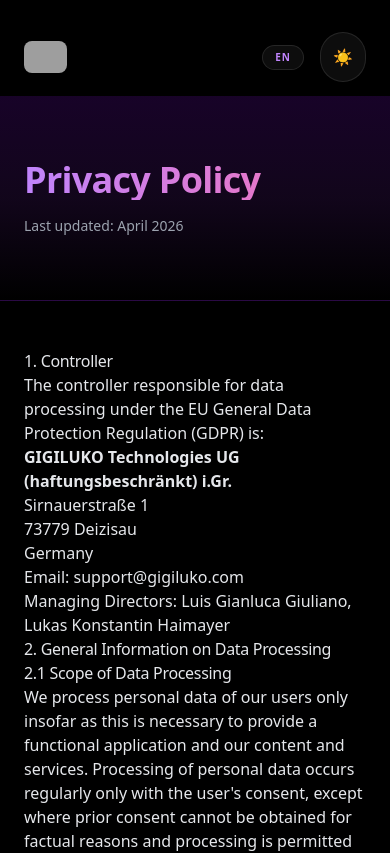
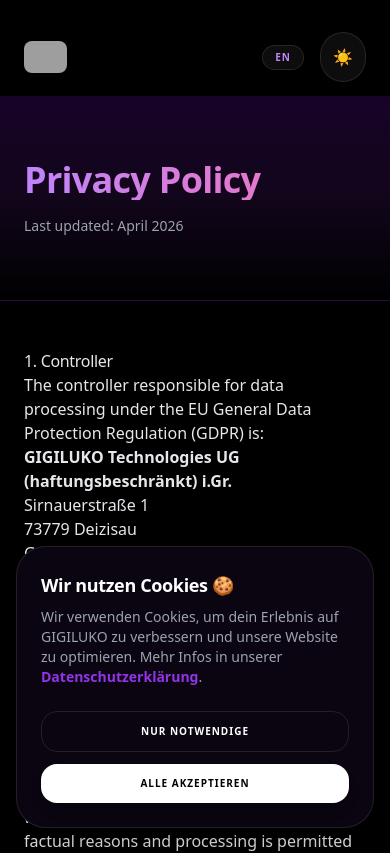
Before and after one commit to LuisCodingforfutur/gigilukoweb, a React (Vite) app: page /privacy in a window 390 px wide. Shown: the top 853 px of the page. Built offline with nearby package versions, Linux system fonts and the light colour scheme; grey boxes are pictures that could not be loaded.

Commit message:
feat: added responsive and multilingual cookie consent banner

```diff
--- /dev/null
+++ b/src/components/CookieBanner.tsx
@@ -0,0 +1,75 @@
+import React, { useState, useEffect } from "react";
+import { Link } from "react-router-dom";
+import { useLanguage } from "./Layout";
+
+const CookieBanner: React.FC = () => {
+    const { lang } = useLanguage();
+    const [isVisible, setIsVisible] = useState(false);
+
+    useEffect(() => {
+        // Prüfen, ob der User schon zugestimmt hat
+        const consent = localStorage.getItem("cookieConsent");
+        if (!consent) {
+            setIsVisible(true);
+        }
+    }, []);
+
+    const handleAccept = (type: "all" | "essential") => {
+        localStorage.setItem("cookieConsent", type);
+        setIsVisible(false);
+        // Hier könnten später Analytics/Pixel aktiviert werden, wenn "all" gewählt wird
+    };
+
+    if (!isVisible) return null;
+
+    const t = {
+        de: {
+            title: "Wir nutzen Cookies 🍪",
+            text: "Wir verwenden Cookies, um dein Erlebnis auf GIGILUKO zu verbessern und unsere Website zu optimieren. Mehr Infos in unserer ",
+            linkText: "Datenschutzerklärung",
+            link: "/privacy-de",
+            acceptAll: "Alle akzeptieren",
+            essential: "Nur Notwendige"
+        },
+        en: {
+            title: "We use cookies 🍪",
+            text: "We use cookies to improve your experience on GIGILUKO and optimize our website. Learn more in our ",
+            linkText: "Privacy Policy",
+            link: "/privacy",
+            acceptAll: "Accept All",
+            essential: "Essential Only"
+        }
+    }[lang];
+
+    return (
+        <div className="fixed bottom-0 left-0 w-full z-[999] p-4 md:p-6 pointer-events-none">
+            <div className="max-w-4xl mx-auto bg-gray-50 dark:bg-[#0a0510] border border-black/10 dark:border-white/10 p-6 md:p-8 rounded-[30px] shadow-2xl pointer-events-auto flex flex-col md:flex-row items-center justify-between gap-6 transition-colors duration-500 backdrop-blur-md">
+                <div className="text-left flex-grow">
+                    <h3 className="text-lg font-bold text-black dark:text-white mb-2">{t.title}</h3>
+                    <p className="text-sm text-gray-600 dark:text-gray-400 font-light">
+                        {t.text}
+                        <Link to={t.link} className="text-purple-600 hover:underline font-bold">
+                            {t.linkText}
+                        </Link>.
+                    </p>
+                </div>
+                <div className="flex flex-col sm:flex-row gap-3 w-full md:w-auto shrink-0">
+                    <button
+                        onClick={() => handleAccept("essential")}
+                        className="px-6 py-3 rounded-2xl border border-black/10 dark:border-white/10 text-black dark:text-white text-[10px] md:text-xs font-black uppercase tracking-widest hover:bg-black/5 dark:hover:bg-white/5 transition-all"
+                    >
+                        {t.essential}
+                    </button>
+                    <button
+                        onClick={() => handleAccept("all")}
+                        className="px-6 py-3 rounded-2xl bg-purple-600 text-white dark:bg-white dark:text-black text-[10px] md:text-xs font-black uppercase tracking-widest hover:opacity-90 transition-all shadow-lg"
+                    >
+                        {t.acceptAll}
+                    </button>
+                </div>
+            </div>
+        </div>
+    );
+};
+
+export default CookieBanner;
--- a/src/components/Layout.tsx
+++ b/src/components/Layout.tsx
@@ -1,6 +1,7 @@
 import React, { useState, createContext, useContext } from "react";
 import Navbar from "./Navbar";
 import Footer from "./Footer";
+import CookieBanner from "./CookieBanner";
 
 // Sprach-Kontext erstellen
 type Language = "en" | "de";
@@ -18,8 +19,15 @@
       <div className={isDark ? "dark" : "light"}>
         <div className="min-h-screen flex flex-col bg-white dark:bg-[#05000a] text-black dark:text-white transition-colors duration-500 overflow-x-hidden">
           <Navbar isDark={isDark} toggleTheme={toggleTheme} />
-          <main className="flex-grow w-full flex flex-col">{children}</main>
+
+          <main className="flex-grow w-full flex flex-col">
+            {children}
+          </main>
+
           <Footer />
+
+          {/* Das neue Cookie Banner */}
+          <CookieBanner />
         </div>
       </div>
     </LanguageContext.Provider>
```
